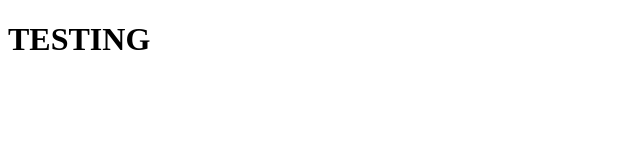
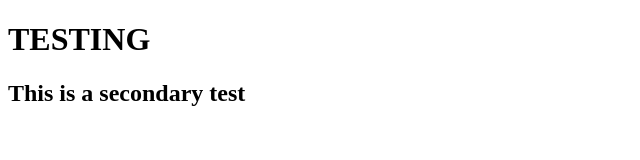
Before and after one commit to dpe95/testing, a plain HTML site: page index.html in a window 1280 px wide. Shown: the whole page, without its empty margins (0-640 px from the left). Drawn offline with Linux system fonts and the light colour scheme.

Commit message:
added another test to heading 2

```diff
--- a/index.html
+++ b/index.html
@@ -5,5 +5,6 @@
     </head>
     <body>
        <h1>TESTING</h1>
+       <h2>This is a secondary test</h2>
     </body>
 </html>
```
